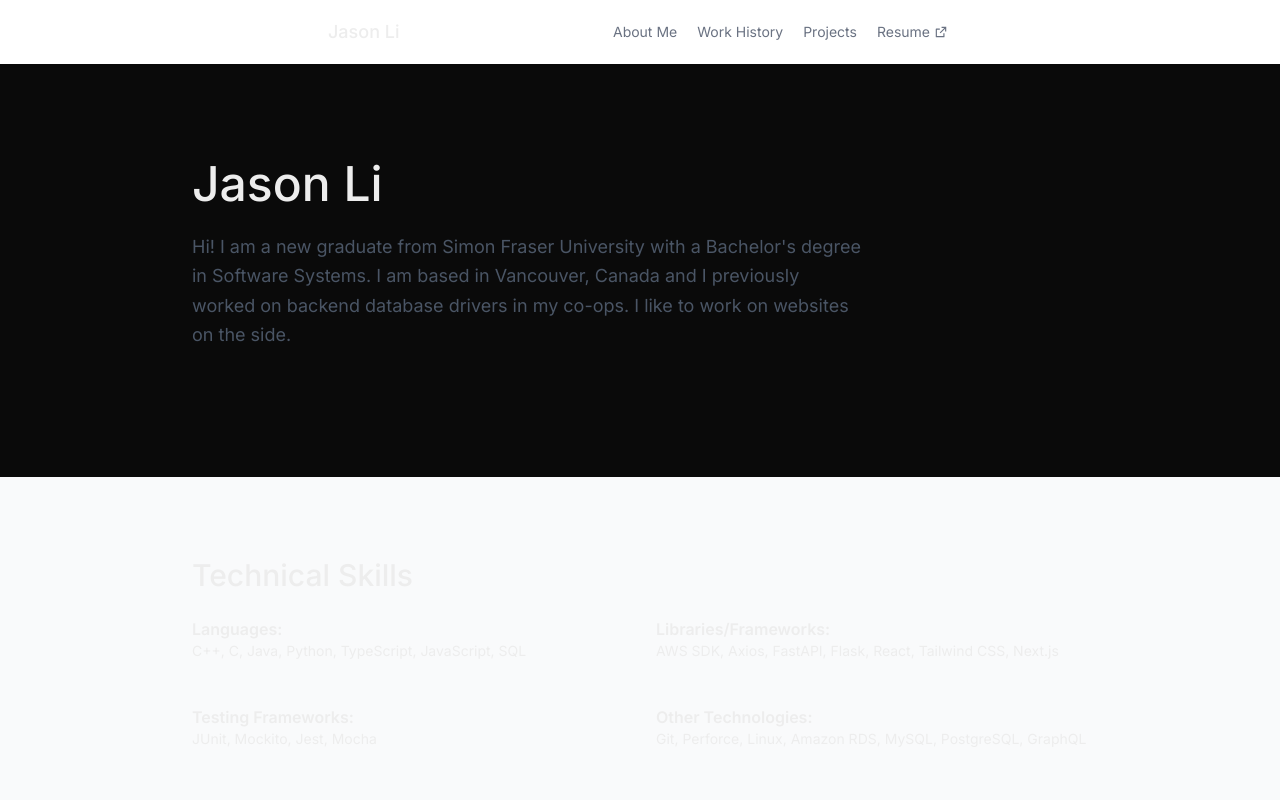
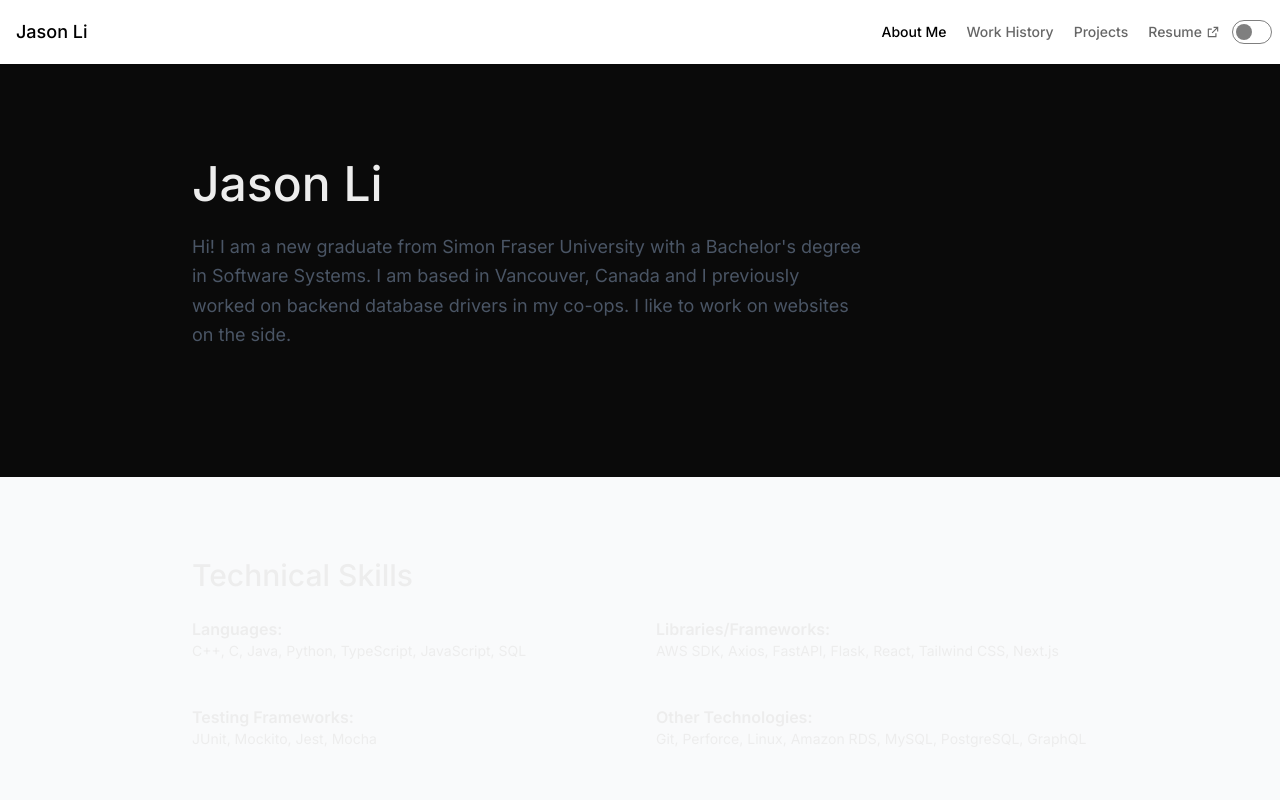
Before and after one commit to jla690/personal-website, a Next.js app: page / in a window 1280 px wide. Shown: the top 800 px of the page. Built offline with nearby package versions, Linux system fonts and the light colour scheme.

Commit message:
done the scroll observer, working on night mode

```diff
--- a/app/Footer.tsx
+++ b/app/Footer.tsx
@@ -1,7 +1,8 @@
 import React from "react";
 import { FaGithub, FaLinkedin, FaEnvelope } from "react-icons/fa";
 
-const iconClassname = "text-gray-500 hover:text-gray-900 transition-colors";
+const iconClassname =
+  "text-base-content/60 hover:text-base-content transition-colors";
 
 const Footer = () => {
   return (
@@ -33,7 +34,7 @@ const Footer = () => {
             <FaEnvelope size={24} className={iconClassname}></FaEnvelope>
           </a>
         </div>
-        <div className="pt-3 text-gray-500">
+        <div className="pt-3 text-base-content/60">
           © {new Date().getFullYear()} Jason Li
         </div>
       </nav>
--- a/app/Navbar.tsx
+++ b/app/Navbar.tsx
@@ -1,29 +1,83 @@
+"use client";
+
 import Link from "next/link";
-import React from "react";
+import React, { useEffect, useState } from "react";
 import { RiExternalLinkLine } from "react-icons/ri";
 
 const linkClasses =
-  "relative mx-2 inline-flex items-center gap-1 group hover:text-black transition-colors";
+  "relative mx-2 inline-flex items-center gap-1 group hover:text-base-content transition-colors";
+
+const sections = ["about", "work", "projects"];
 
 const Navbar = () => {
+  const [activeSection, setActiveSection] = useState<string | null>(null);
+  const [theme, setTheme] = useState<"lofi" | "dark">("lofi");
+
+  useEffect(() => {
+    document.documentElement.setAttribute("data-theme", theme);
+    console.log(theme);
+  }, [theme]);
+
+  useEffect(() => {
+    const elements: HTMLElement[] = sections
+      .map((section) => document.getElementById(section))
+      .filter((element) => element !== null);
+
+    const observer = new IntersectionObserver(
+      (entries) => {
+        for (const entry of entries) {
+          if (entry.isIntersecting) {
+            setActiveSection(entry.target.id);
+          }
+        }
+      },
+      { threshold: 0.75 }
+    );
+
+    for (const element of elements) {
+      observer.observe(element);
+    }
+    return () => observer.disconnect();
+  }, []);
   return (
-    <ul className="navbar shadow-sm flex justify-between w-full sticky top-0 z-50 px-80 text-sm bg-base-100">
-      <Link href="/" className="mx-2 text-lg font-medium">
+    <ul className="navbar shadow-sm flex justify-between w-full sticky top-0 z-50 text-sm bg-base-100 font-medium">
+      <Link href="/" className="text-base-content mx-2 text-lg font-medium">
         Jason Li
       </Link>
 
-      <div className="flex items-center text-gray-500">
-        <Link href="/#about" className={linkClasses}>
+      <div className="flex items-center text-base-content/60">
+        <Link
+          href="/#about"
+          className={`${linkClasses} ${
+            activeSection === "about"
+              ? "text-base-content"
+              : "text-base-content/60"
+          }`}
+        >
           About Me
           <span />
         </Link>
 
-        <Link href="/#work" className={linkClasses}>
+        <Link
+          href="/#work"
+          className={`${linkClasses} ${
+            activeSection === "work"
+              ? "text-base-content"
+              : "text-base-content/60"
+          }`}
+        >
           Work History
           <span />
         </Link>
 
-        <Link href="/#projects" className={linkClasses}>
+        <Link
+          href="/#projects"
+          className={`${linkClasses} ${
+            activeSection === "projects"
+              ? "text-base-content"
+              : "text-base-content/60"
+          }`}
+        >
           Projects
           <span />
         </Link>
@@ -33,6 +87,11 @@ const Navbar = () => {
           <RiExternalLinkLine size={14} />
           <span />
         </a>
+        <input
+          type="checkbox"
+          className="toggle theme-controller"
+          onChange={(e) => setTheme(e.target.checked ? "dark" : "lofi")}
+        />
       </div>
     </ul>
   );
--- a/app/Projects.tsx
+++ b/app/Projects.tsx
@@ -8,23 +8,30 @@ const Projects = () => {
       <div className="grid grid-cols-2 gap-4 my-10">
         <ProjectCard
           isPublic={true}
+          link="https://github.com/jla690/experience-checker"
+          title="Job Posting Experience Checker"
+          description="Chrome extension to summarize YOE data in LinkedIn job postings"
+          languages={["TypeScript"]}
+        ></ProjectCard>
+        <ProjectCard
+          isPublic={true}
           title="Unofficial AniList Clone"
           link="https://github.com/jla690/unofficial_anilist_program"
           description="Full-stack web app to retrieve and display real-time anime and manga data"
           languages={["TypeScript", "Python"]}
         ></ProjectCard>
         <ProjectCard
-          isPublic={true}
-          link="https://github.com/jla690/experience-checker"
-          title="Job Posting Experience Checker"
-          description="Chrome extension to summarize YOE data in LinkedIn job postings"
-          languages={["TypeScript"]}
-        ></ProjectCard>
-        <ProjectCard
           isPublic={false}
           title="Decaf Compiler (Not Public)"
           description="Fully functional compiler for the Decaf language (Java-like teaching language)"
           languages={["C++", "Yacc", "Lex"]}
+        ></ProjectCard>
+        <ProjectCard
+          isPublic={true}
+          title="Integral Visualizer"
+          description="Program to visualize different integration methods on different functions"
+          link="https://github.com/jla690/integral-visualizer"
+          languages={["Python"]}
         ></ProjectCard>
         <ProjectCard
           isPublic={true}
@@ -40,13 +47,6 @@ const Projects = () => {
           link="https://github.com/jla690/flask-website-project"
           languages={["Python"]}
         ></ProjectCard>
-        <ProjectCard
-          isPublic={true}
-          title="Integral Visualizer"
-          description="Program to visualize different integration methods on different functions"
-          link="https://github.com/jla690/integral-visualizer"
-          languages={["Python"]}
-        ></ProjectCard>
       </div>
     </div>
   );
--- a/app/globals.css
+++ b/app/globals.css
@@ -1,6 +1,6 @@
 @import "tailwindcss";
 @plugin "daisyui" {
-  themes: dim, business, night, sunset, winter, lofi;
+  themes: dim, business, dark, sunset, winter, lofi;
 }
 
 :root {
```
